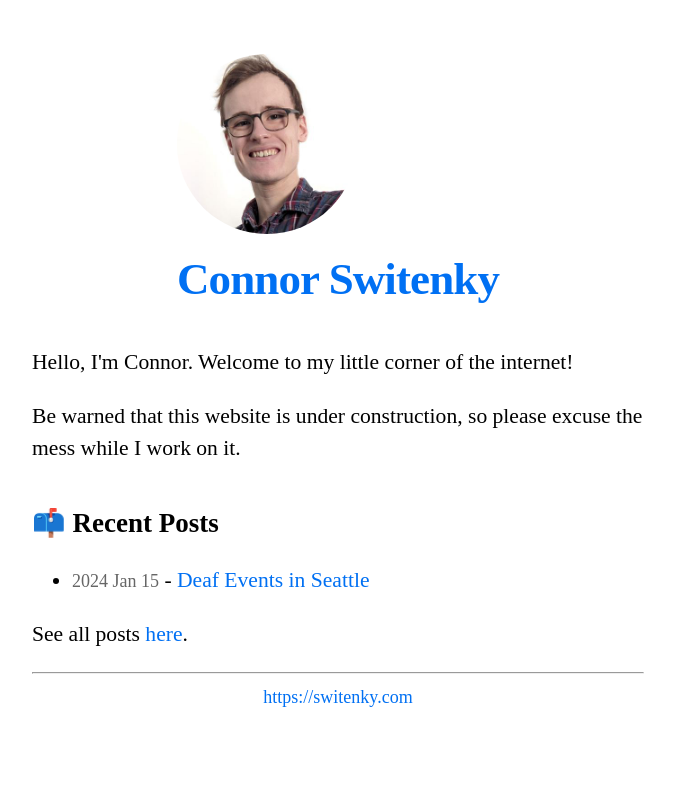
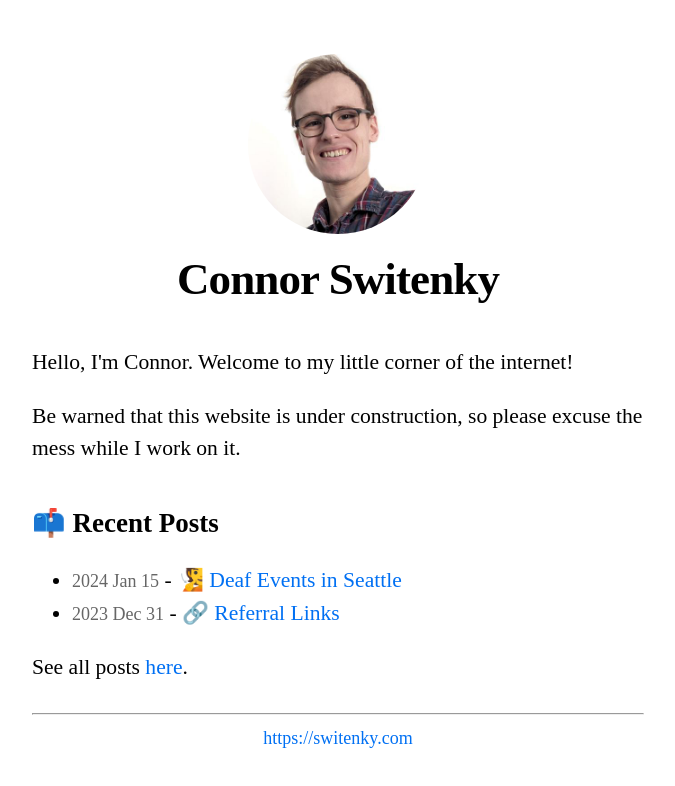
Before and after one commit to cswitenky/cswitenky, a Next.js app: page / in a window 1280 px wide. Shown: the top 786 px of the page, without its empty margins (302-977 px from the left). Built offline with nearby package versions, Linux system fonts and the light colour scheme.

Commit message:
fixed header layout and readded referral page back in

```diff
--- a/components/layout.tsx
+++ b/components/layout.tsx
@@ -25,8 +25,9 @@ export default function Layout({ children, home }: any) {
       <header className={styles.header}>
         <section className={utilStyles.headingMd}>
           <>
-            <a href="/">
+            <a href="/" style={{ color: 'inherit', textDecoration: 'none' }}>
               <Image
+                style={{ display: "block", marginLeft: "auto", marginRight: "auto" }}
                 priority
                 src="/images/cswitenky.jpg"
                 className={utilStyles.borderCircle}
@@ -40,7 +41,7 @@ export default function Layout({ children, home }: any) {
         </section>
       </header>
       <main>{children}</main>
-      <footer style={{ textAlign: "center" }}>
+      <footer style={{ textAlign: "center",  marginTop: "30px"  }}>
         <hr />
         <a href="/">https://switenky.com</a>
       </footer>
--- a/pages/index.tsx
+++ b/pages/index.tsx
@@ -25,7 +25,7 @@ export default function Home({ allPostsData }: any) {
       <section className={`${utilStyles.headingMd} ${utilStyles.padding1px}`}>
         <h2 className={utilStyles.headingLg}>📫 Recent Posts</h2>
         <ul>
-          {allPostsData.map(({ id, date, title }: any) => (
+          {allPostsData.slice(0, 5).map(({ id, date, title }: any) => (
             <li key={id}>
               <small className={utilStyles.lightText}>
                 <Date dateString={date} />
--- a/pages/posts/[id].tsx
+++ b/pages/posts/[id].tsx
@@ -20,7 +20,7 @@ export default function Post({ postData, adjacentPosts }: any) {
         </div>
         <div dangerouslySetInnerHTML={{ __html: postData.contentHtml }} />
       </article>
-      <table style={{ width: "100%" }}>
+      <table style={{ width: "100%"}}>
         <tbody>
           <tr>
             <th style={{ textAlign: "left", width: "40%" }}>
--- a/posts/deaf-events.md
+++ b/posts/deaf-events.md
@@ -1,5 +1,5 @@
 ---
-title: "Deaf Events in Seattle"
+title: "🧏 Deaf Events in Seattle"
 date: "2024-01-15"
 ---
 
@@ -32,3 +32,5 @@ Remember to check out [Deaf Spotlight](https://www.deafspotlight.org/) for upcom
 ### Do-do now?
 
 Go to one of these events! You'll be glad you did. 😁
+
+🤟
--- /dev/null
+++ b/posts/referral.md
@@ -0,0 +1,29 @@
+---
+title: "🔗 Referral Links"
+date: "2023-12-31"
+---
+
+## 💳 Credit Cards
+
+I love credit cards. They're a great way to earn rewards on your everyday spending
+
+If you're considering applying for a new credit card, please consider
+using one of my referral links below. I'll get a bonus if you're
+approved, and you'll get a bonus too!
+
+- [Chase Sapphire Preferred](https://www.referyourchasecard.com/6j/B6PZTWK1BW)
+- [Chase Freedom](https://www.referyourchasecard.com/18o/JJM3TPE58A)
+- [Discover It](https://refer.discover.com/s/xgc4r2?advocate.partner_share_id=572672151)
+- [Bilt Rewards](https://bilt.page/r/TBGL-GYH6)
+
+## 🏦 Bank Accounts
+
+I encourage you to open a SoFi Money account to earn ~4.5% APY interest on your
+savings. It's a great place to park your emergency fund. You can also
+get a bonus if you use my referral link below.
+
+- [SoFi Checking/Savings](https://www.sofi.com/invite/money?gcp=ee5e268e-69b3-4e6c-bcc1-560f1cdd595f&isAliasGcp=false)
+
+## Conclusion
+
+Thanks for using my referral links! 😊
```
